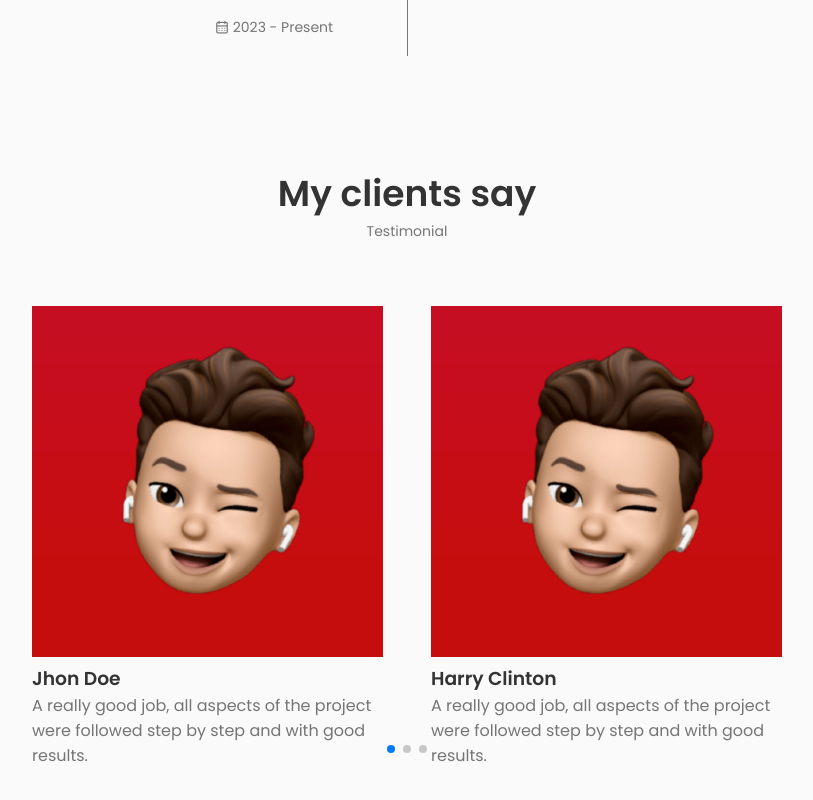
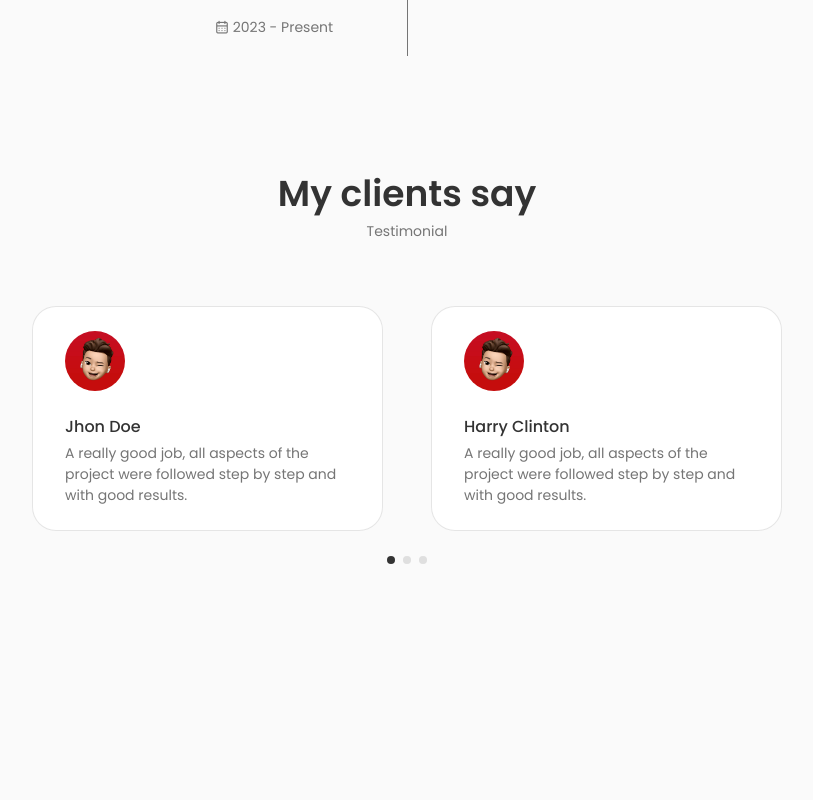
Before and after one commit to JBxss/JBxss.github.io, a React (Create React App) app: page / in a window 1280 px wide. Shown: the part 2333-3133 px from the top of the page, without its empty margins (233-1046 px from the left). After the commit the page ends 2944 px from the top, so only its background shows below. Built offline with nearby package versions, Linux system fonts and the light colour scheme.

Commit message:
[ADD] estilos del testimonial component

```diff
--- a/src/components/testimonials/testimonials.css
+++ b/src/components/testimonials/testimonials.css
@@ -1,3 +1,48 @@
 .testimonial__container {
     width: 750px;
 }
+
+.testimonial__card {
+    background-color: var(--container-color);
+    border: 1px solid rgba(0, 0, 0, 0.1);
+    padding: 1.5rem 2rem;
+    border-radius: 1.5rem;
+    margin-bottom: var(--mb-3);
+}
+
+.testimonial__img {
+    width: 60px;
+    border-radius: 3rem;
+    margin-bottom: var(--mb-1);
+}
+
+.testimonial__name {
+    font-size: var(--normal-font-size);
+    font-weight: var(--font-medium);
+    margin-bottom: var(--mb-0-25);
+}
+
+.testimonial__description {
+    font-size: var(--small-font-size);
+}
+
+/* Swiper Class */
+.swiper-pagination-bullet {
+    background-color: var(--text-color) !important;
+}
+
+.swiper-pagination-bullet-active {
+    background-color: var(--title-color) !important;
+}
+
+/*=============== BREAKPOINTS ===============*/
+/* For large devices */
+@media screen and (max-width: 992px) {
+    .testimonial__container {
+        width: initial;
+    }
+
+    .testimonial__card {
+        padding: 1.25rem 1.5rem;
+    }
+  }
```
